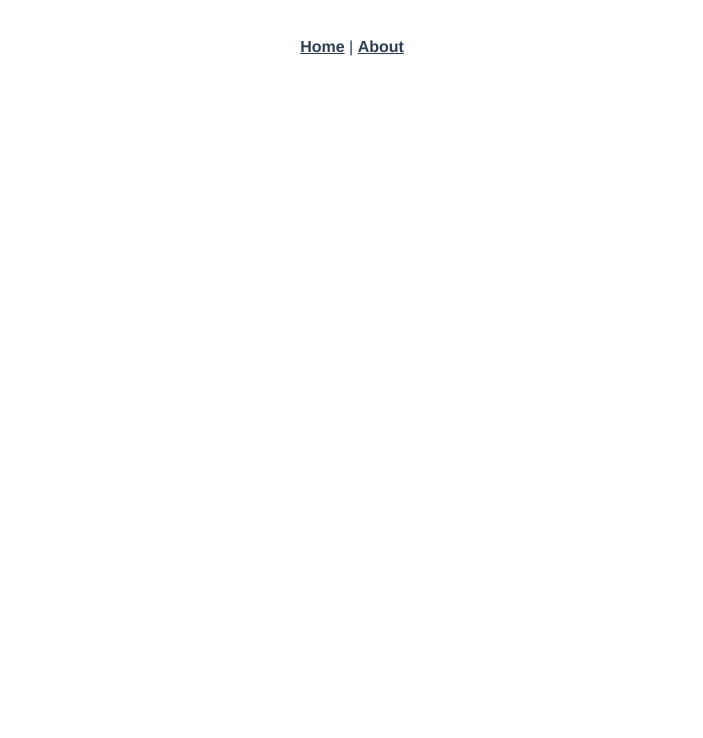
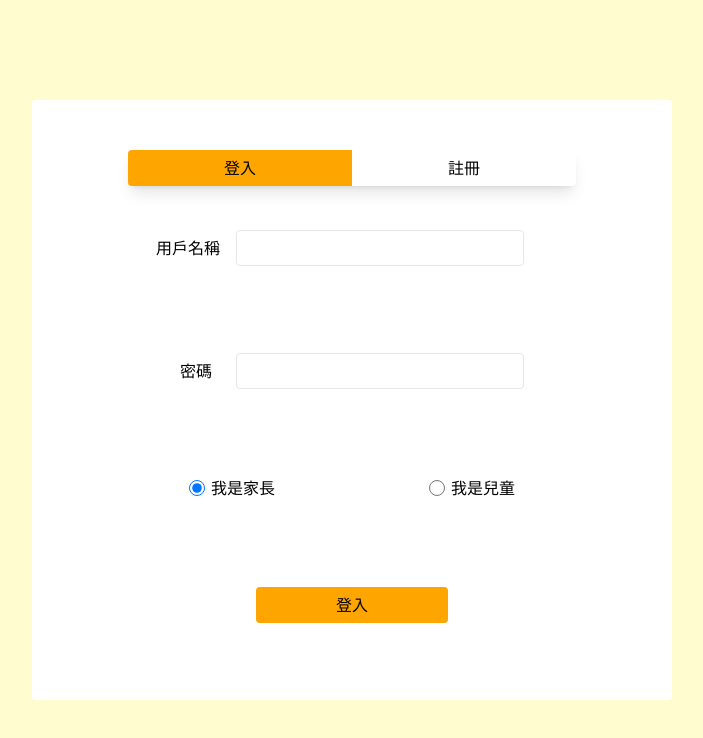
Before and after one commit to KJCGray/AiBabyTalk_Frontend, a Vue app: page /#/login in a window 1280 px wide. Before the commit this address had no page. Shown: the top 738 px of the page, without its empty margins (288-991 px from the left). Built offline with nearby package versions, Linux system fonts and the light colour scheme.

Commit message:
feat/登入頁面、openai
1. 新增首頁路徑
2. 新增登入頁面
3. pip install openai (python函式庫)

```diff
--- /dev/null
+++ b/postcss.config.js
@@ -0,0 +1,6 @@
+module.exports = {
+  plugins: {
+    tailwindcss: {},
+    autoprefixer: {}
+  }
+}
--- a/src/App.vue
+++ b/src/App.vue
@@ -1,30 +1,12 @@
-<template>
-  <nav>
-    <router-link to="/">Home</router-link> |
-    <router-link to="/about">About</router-link>
-  </nav>
-  <router-view/>
+<template lang="pug">
+div#app
+LoginAndRegist
+  router-view
 </template>
 
-<style>
-#app {
-  font-family: Avenir, Helvetica, Arial, sans-serif;
-  -webkit-font-smoothing: antialiased;
-  -moz-osx-font-smoothing: grayscale;
-  text-align: center;
-  color: #2c3e50;
+<script>
+import LoginAndRegist from './views/LoginAndRegist.vue'
+export default {
+    components: {LoginAndRegist}
 }
-
-nav {
-  padding: 30px;
-}
-
-nav a {
-  font-weight: bold;
-  color: #2c3e50;
-}
-
-nav a.router-link-exact-active {
-  color: #42b983;
-}
-</style>
+</script>
--- /dev/null
+++ b/src/assets/tailwind.css
@@ -0,0 +1,5 @@
+@tailwind base;
+
+@tailwind components;
+
+@tailwind utilities;
--- a/src/main.js
+++ b/src/main.js
@@ -1,5 +1,6 @@
 import { createApp } from 'vue'
 import App from './App.vue'
 import router from './router'
+import './assets/tailwind.css'
 
 createApp(App).use(router).mount('#app')
--- a/src/router/index.js
+++ b/src/router/index.js
@@ -1,25 +1,18 @@
-import { createRouter, createWebHashHistory } from 'vue-router'
-import HomeView from '../views/HomeView.vue'
+// src/router/index.js
+import { createRouter, createWebHistory } from 'vue-router';
+import LoginAndRegist from '@/views/LoginAndRegist.vue';
 
 const routes = [
   {
-    path: '/',
-    name: 'home',
-    component: HomeView
+    path: '/login',
+    name: 'login',
+    component: LoginAndRegist
   },
-  {
-    path: '/about',
-    name: 'about',
-    // route level code-splitting
-    // this generates a separate chunk (about.[hash].js) for this route
-    // which is lazy-loaded when the route is visited.
-    component: () => import(/* webpackChunkName: "about" */ '../views/AboutView.vue')
-  }
-]
+];
 
 const router = createRouter({
-  history: createWebHashHistory(),
+  history: createWebHistory(process.env.BASE_URL),
   routes
-})
+});
 
-export default router
+export default router;
--- a/src/views/AboutView.vue
+++ /dev/null
@@ -1,5 +0,0 @@
-<template>
-  <div class="about">
-    <h1>This is an about page</h1>
-  </div>
-</template>
--- a/src/views/HomeView.vue
+++ /dev/null
@@ -1,18 +0,0 @@
-<template>
-  <div class="home">
-    <img alt="Vue logo" src="../assets/logo.png">
-    <HelloWorld msg="Welcome to Your Vue.js App"/>
-  </div>
-</template>
-
-<script>
-// @ is an alias to /src
-import HelloWorld from '@/components/HelloWorld.vue'
-
-export default {
-  name: 'HomeView',
-  components: {
-    HelloWorld
-  }
-}
-</script>
--- /dev/null
+++ b/src/views/LoginAndRegist.vue
@@ -0,0 +1,22 @@
+<template lang="pug">
+div(class="w-screen h-screen bg-[#FFFDD0] flex justify-center items-center")
+  div(class="w-[50%] h-[75%] bg-white rounded flex flex-col items-center justify-center")
+    div(class="w-[70%] h-9 rounded flex justify-around shadow-lg mt-4")
+      button(class="w-[50%] rounded-l h-full bg-[#FFA500]") 登入
+      button(class="w-[50%] rounded-r hover:bg-[#ffa600d6]") 註冊
+    div(class="w-[75%] h-[80%] flex flex-col justify-around items-center")
+      div(class="w-full flex justify-center items-center mr-6")
+        p 用戶名稱
+        input(class="w-[60%] h-9 ml-4 p-1 border rounded focus:outline-none")
+      div(class="w-full flex justify-center items-center")
+        p 密碼
+        input(class="w-[60%] h-9 ml-6 p-1 border rounded focus:outline-none")
+      div(class="w-full flex justify-around items-center")
+        div(class="flex items-center")
+          input(type="radio" class="w-4 h-4 mr-1.5" name="identity" id="parent" checked)
+          label(for="parent" class="cursor-pointer select-none") 我是家長
+        div(class="flex items-center")
+          input(type="radio" class="w-4 h-4 mr-1.5" name="identity" id="child")
+          label(for="child" class="cursor-pointer select-none") 我是兒童
+      button(class="w-[40%] h-9 bg-[#FFA500] rounded hover:bg-[#ffa600d6]") 登入
+</template>
--- /dev/null
+++ b/tailwind.config.js
@@ -0,0 +1,8 @@
+/** @type {import('tailwindcss').Config} */
+module.exports = {
+  content: ['./public/**/*.html', './src/**/*.{vue,js,ts,jsx,tsx}'],
+  theme: {
+    extend: {},
+  },
+  plugins: [],
+}
```
Also changed, not shown: package.json (+8 -1 lines), 1 other file (tests, documents, lock files or other folders).
